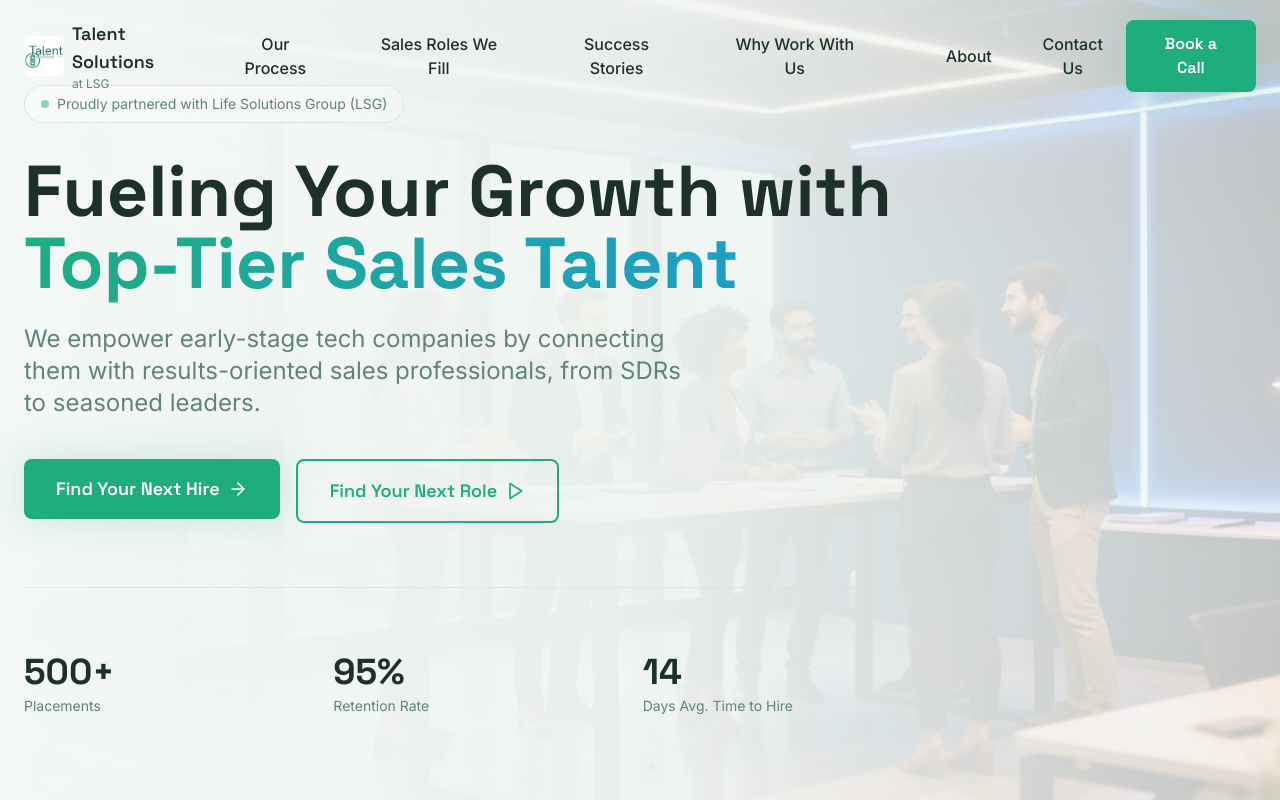
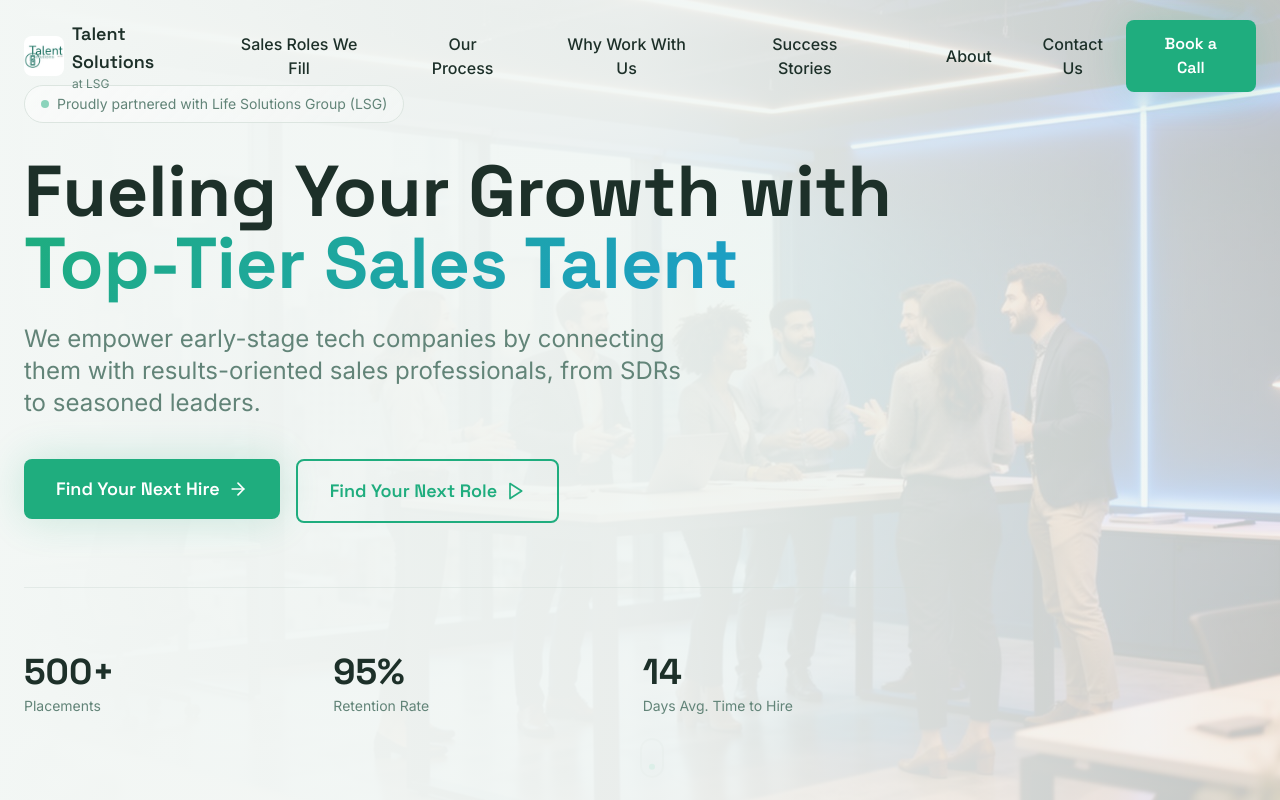
Before and after one commit to 0emreProjects/dWebsite, a React (Vite) app: page / in a window 1280 px wide. Shown: the top 800 px of the page. Built offline with nearby package versions, Linux system fonts and the light colour scheme.

Commit message:
first  commit

```diff
--- a/src/components/layout/Navbar.tsx
+++ b/src/components/layout/Navbar.tsx
@@ -80,10 +80,12 @@ export const Navbar: React.FC = () => {
           <div className="hidden lg:flex items-center divide-x divide-border/10">
             <div className="flex items-center space-x-2 pr-6">
               {[
+
+                { label: "Sales Roles We Fill", href: "#services" },
                 { label: "Our Process", href: "#process" },
-                { label: "Sales Roles We Fill", href: "#services" },
-                { label: "Success Stories", href: "#testimonials" },
-                { label: "Why Work With Us", href: "#candidates" }
+                { label: "Why Work With Us", href: "#candidates" },
+                { label: "Success Stories", href: "#testimonials" }
+
               ].map((item) => (
                 <div key={item.label} className="px-2">
                   <button
```
